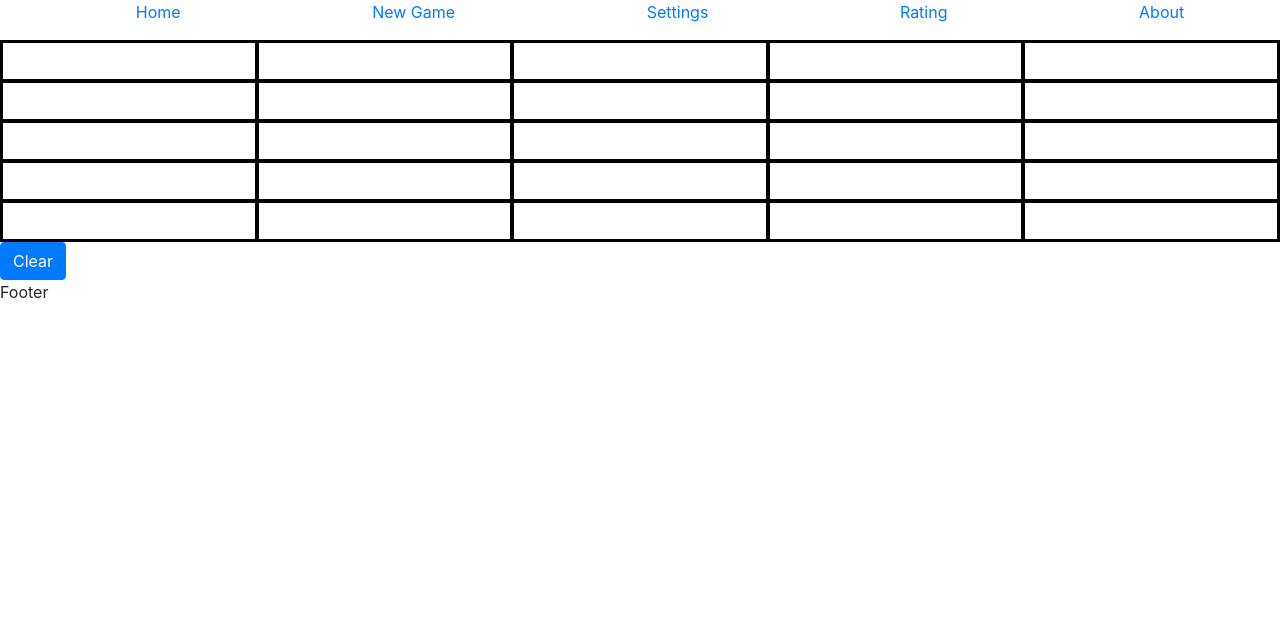
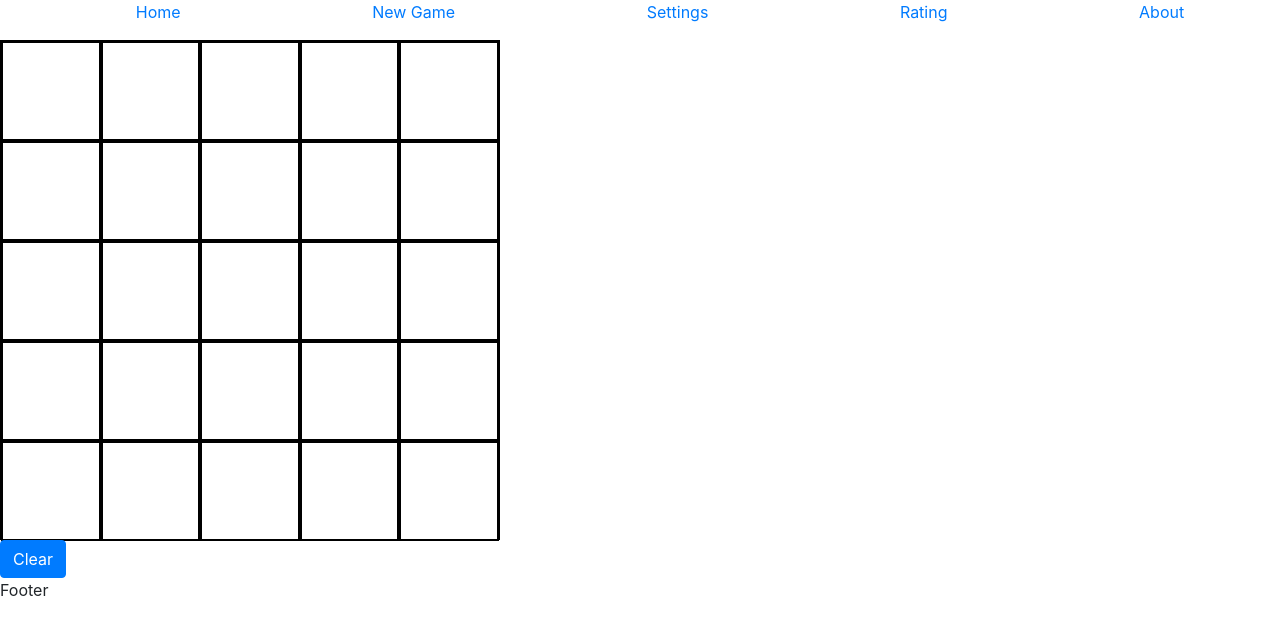
Before and after one commit to gentaliana/rsclone, a React app: page /game in a window 1280 px wide. Shown: the top 634 px of the page. Built offline with nearby package versions, Linux system fonts and the light colour scheme.

Commit message:
RC-47 refactor(all): apply styleLint

```diff
--- a/package.json
+++ b/package.json
@@ -92,7 +92,8 @@
     "test": "node scripts/test.js",
     "clean:dist": "rimraf dist",
     "lint": "eslint ./ --ext ts,tsx",
-    "lintFix": "eslint --fix --ext .ts,.tsx ."
+    "lintFix": "eslint --fix --ext .ts,.tsx .",
+    "stylelintFix": "npx stylelint **/*.scss --fix"
   },
   "browserslist": {
     "production": [
--- a/src/components/field/field.scss
+++ b/src/components/field/field.scss
@@ -1,10 +1,12 @@
 .game-field {
+  width: 500px;
+  height: 500px;
   border: solid 1px black;
 }
 
 .cell {
-  width: 100%;
-  height: 40px;
+  width: 100px;
+  height: 100px;
   text-align: center;
   border: 2px solid black;
 }
--- a/src/components/keyboard/keyboard.scss
+++ b/src/components/keyboard/keyboard.scss
@@ -1,16 +1,16 @@
 .keyboard {
+  position: fixed;
+  bottom: 10px;
+  left: 50%;
   z-index: 1000;
   width: 80vw;
   padding: 15px 0;
+  margin-left: -40vw;
+  text-align: center;
+  user-select: none;
+  background: #393e46;
   border-radius: 14px;
-  margin-left: -40vw;
-  left: 50%;
-  position: fixed;
-  text-align: center;
-  bottom: 10px;
-  background: #393e46;
   box-shadow: 0 0 50px rgba(0, 0, 0, 0.5);
-  user-select: none;
   transition: bottom 0.8s;
 }
 
@@ -24,29 +24,30 @@
 }
 
 .keyboard__key {
+  position: relative;
+  display: inline-flex;
+  align-items: center;
+  justify-content: center;
   width: 6.5%;
+  max-width: 90px;
   height: 60px;
+  padding: 0;
   margin: 3px;
-  max-width: 90px;
   font-size: 20px;
   font-weight: bold;
+  color: white;
+  vertical-align: top;
+  cursor: pointer;
+  background-image: linear-gradient(to bottom, #25a9e1d0, #4481ebc9, #04c0fec4, #3f85edcb);
   background-size: 200% 100%;
-  background-image: linear-gradient(to bottom, #25a9e1d0, #4481ebc9, #04c0fec4, #3f85edcb);
+  border: 1px black solid;
   border-radius: 7px;
-  border: 1px black solid;
+
   /* background: rgba(255, 255, 255, 0.2); */
+  outline: none;
   box-shadow: 0 4px 1px 0 #25a9e1d0;
-  color: white;
-  position: relative;
-  display: inline-flex;
-  outline: none;
-  cursor: pointer;
-  align-items: center;
-  justify-content: center;
-  padding: 0;
-  vertical-align: top;
+  transition: all 0.04s ease;
   -webkit-tap-highlight-color: transparent;
-  transition: all 0.04s ease;
 }
 
 @media (max-width: 899px) {
@@ -54,6 +55,7 @@
     width: 90vw;
     margin-left: -45vw;
   }
+
   .keyboard__key {
     width: 7.5%;
     height: 40px;
@@ -63,7 +65,7 @@
 
 @media screen and (max-width: 535px) {
   .keyboard__key {
+    width: 8.5%;
     height: 40px;
-    width: 8.5%;
   }
 }
--- a/src/components/menu/menu.scss
+++ b/src/components/menu/menu.scss
@@ -1,7 +1,7 @@
 .menu {
   display: flex;
+  align-items: center;
   justify-content: space-around;
-  align-items: center;
 }
 
 .menu__item {
--- a/src/pages/game/game.tsx
+++ b/src/pages/game/game.tsx
@@ -39,7 +39,10 @@ export const Game = (): JSX.Element => {
         selectedCell={selectedCell}
         setSelectedCell={setSelectedCell}
       />
-      <Button onClick={handleClearButton}> Clear </Button>
+      <Button disabled={!isKeyboardHidden} onClick={handleClearButton}>
+        {' '}
+        Clear{' '}
+      </Button>
     </div>
   );
 };
```
Also changed, not shown: .eslintrc.js.
